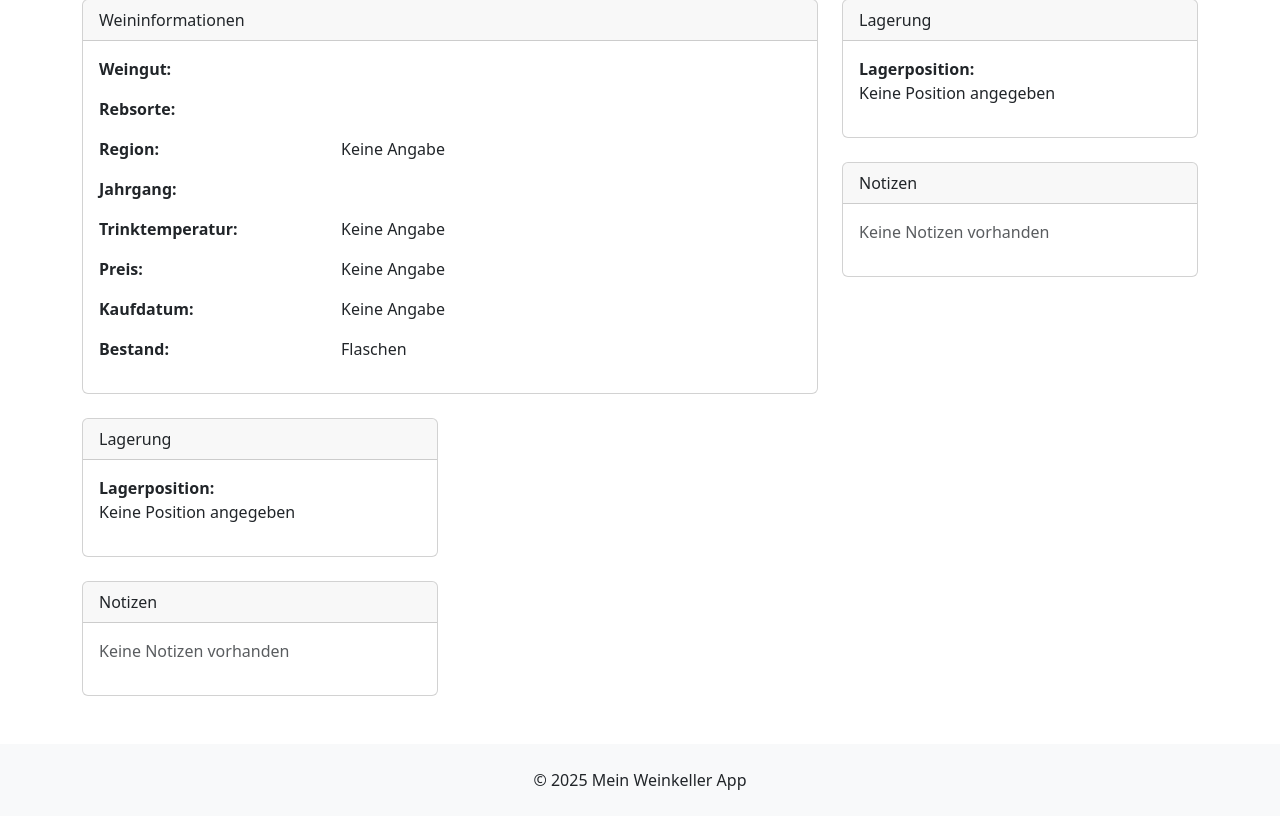
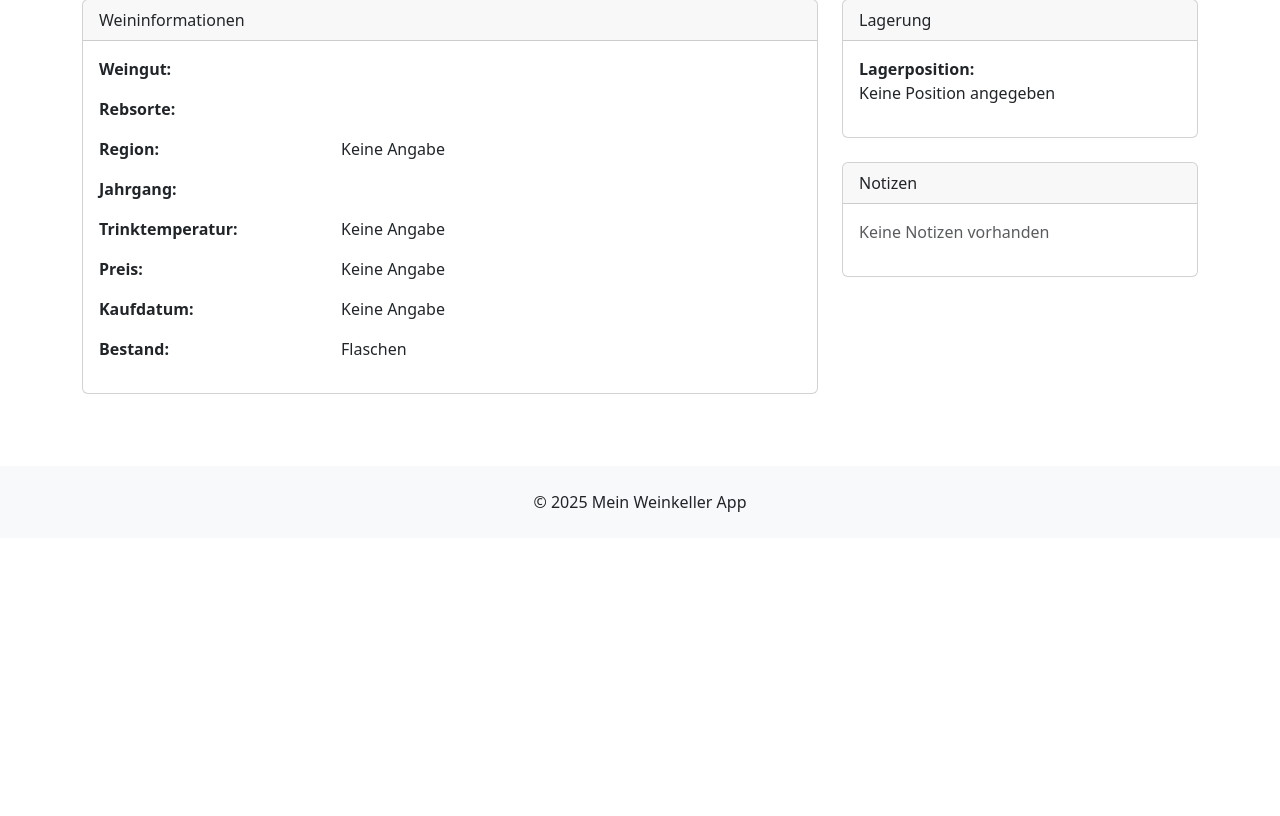
Before and after one commit to DG1001/MeinWeinkeller, a Flask app: template templates/detail.html in a window 1280 px wide. Shown: the part 143-959 px from the top of the page. After the commit the page ends 655 px from the top, so only its background shows below. Run offline with Flask 3, Linux system fonts and the light colour scheme; the template is opened without the code that fills it, so the values that code supplies are empty.

Commit message:
feat: Implement image upload for new wines and fix detail layout

```diff
--- a/app.py
+++ b/app.py
@@ -1,9 +1,17 @@
 import sqlite3
 from flask import Flask, render_template, request, redirect, url_for, flash
 from datetime import datetime
+import os
+from werkzeug.utils import secure_filename
 
 app = Flask(__name__)
 app.config['SECRET_KEY'] = 'ihre_geheime_schluesselzeichenfolge'
+app.config['UPLOAD_FOLDER'] = 'static/uploads'
+app.config['ALLOWED_EXTENSIONS'] = {'png', 'jpg', 'jpeg', 'gif'}
+
+def allowed_file(filename):
+    return '.' in filename and \
+           filename.rsplit('.', 1)[1].lower() in app.config['ALLOWED_EXTENSIONS']
 
 def get_db_connection():
     conn = sqlite3.connect('weinkeller.db')
@@ -46,6 +54,22 @@ def wein_neu():
         notizen = request.form.get('notizen', '')
         bestand = request.form.get('bestand', 1)
 
+        bild_pfade_list = []
+        uploaded_files = request.files.getlist("bilder")
+
+        # Create upload folder if it doesn't exist
+        os.makedirs(app.config['UPLOAD_FOLDER'], exist_ok=True)
+
+        for file in uploaded_files:
+            if file and file.filename != '' and allowed_file(file.filename):
+                filename = secure_filename(file.filename)
+                file.save(os.path.join(app.config['UPLOAD_FOLDER'], filename))
+                bild_pfade_list.append(filename)
+            elif file and file.filename != '' and not allowed_file(file.filename):
+                flash(f'Ungültiger Dateityp für Datei: {file.filename}. Erlaubt sind: {", ".join(app.config["ALLOWED_EXTENSIONS"])}', 'warning')
+
+        bild_pfade_str = ",".join(bild_pfade_list)
+
         if not name or not jahrgang or not weingut or not rebsorte:
             flash('Name, Jahrgang, Weingut und Rebsorte sind erforderlich!', 'danger')
         else:
@@ -53,10 +77,10 @@ def wein_neu():
             conn.execute("""
                 INSERT INTO weine
                 (name, jahrgang, weingut, rebsorte, region, lagerposition,
-                trinktemperatur, kaufdatum, preis, notizen, bestand)
-                VALUES (?, ?, ?, ?, ?, ?, ?, ?, ?, ?, ?)
+                trinktemperatur, kaufdatum, preis, notizen, bestand, bild_pfade)
+                VALUES (?, ?, ?, ?, ?, ?, ?, ?, ?, ?, ?, ?)
             """, (name, jahrgang, weingut, rebsorte, region, lagerposition,
-                  trinktemperatur, kaufdatum, preis, notizen, bestand))
+                  trinktemperatur, kaufdatum, preis, notizen, bestand, bild_pfade_str))
             conn.commit()
             conn.close()
             flash('Wein erfolgreich hinzugefügt!', 'success')
--- a/templates/detail.html
+++ b/templates/detail.html
@@ -58,29 +58,6 @@
         </div>
     </div>
 
-    <div class="col-md-4">
-        <div class="card mb-4">
-            <div class="card-header">
-                Lagerung
-            </div>
-            <div class="card-body">
-                <p><strong>Lagerposition:</strong><br>{{ wein.lagerposition or 'Keine Position angegeben' }}</p>
-            </div>
-        </div>
-
-        <div class="card">
-            <div class="card-header">
-                Notizen
-            </div>
-            <div class="card-body">
-                {% if wein.notizen %}
-                <p>{{ wein.notizen }}</p>
-                {% else %}
-                <p class="text-muted">Keine Notizen vorhanden</p>
-                {% endif %}
-            </div>
-        </div>
-    </div>
 
     <div class="col-md-4">
         <div class="card mb-4">
```
Also changed, not shown: templates/formular.html (+9 -1 lines).
